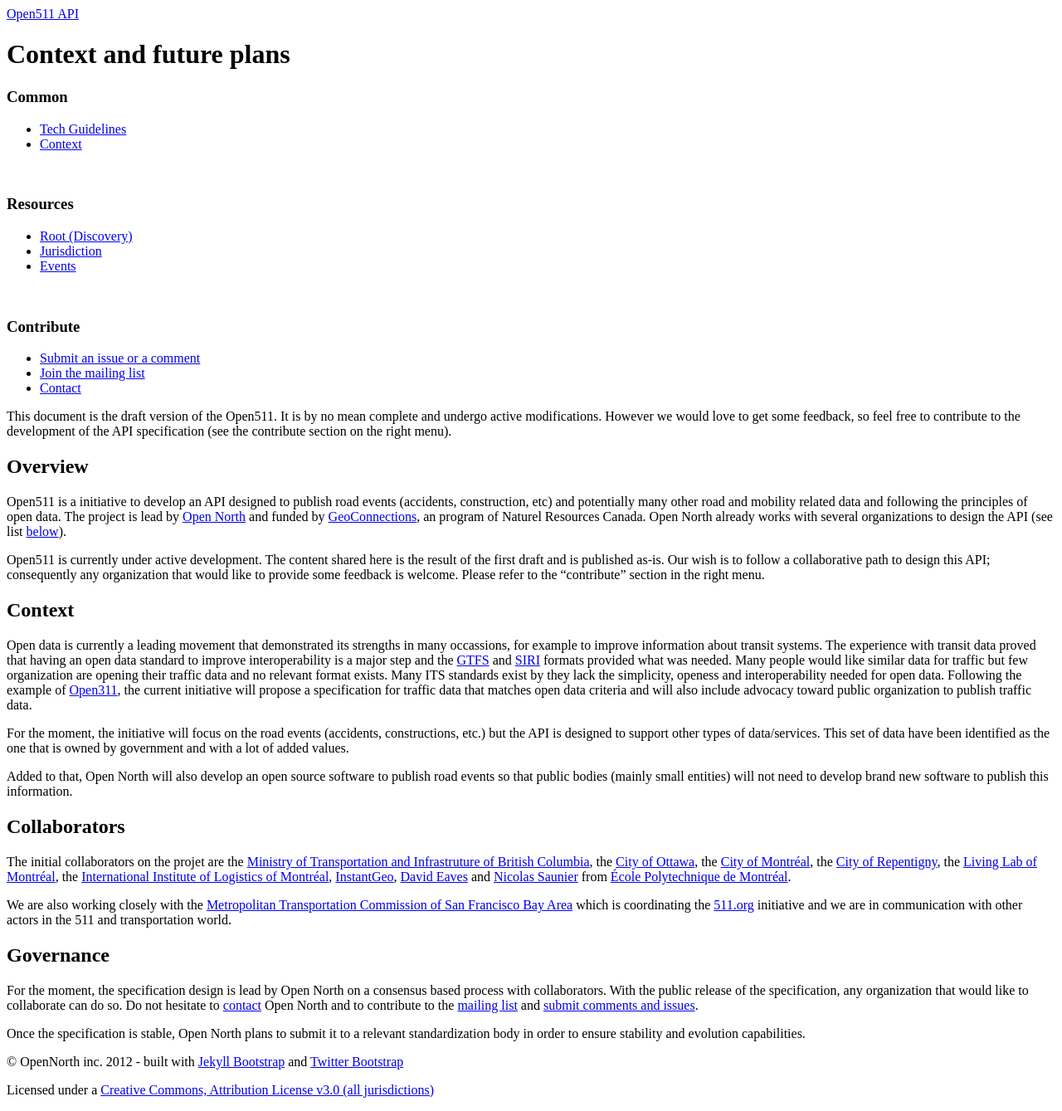
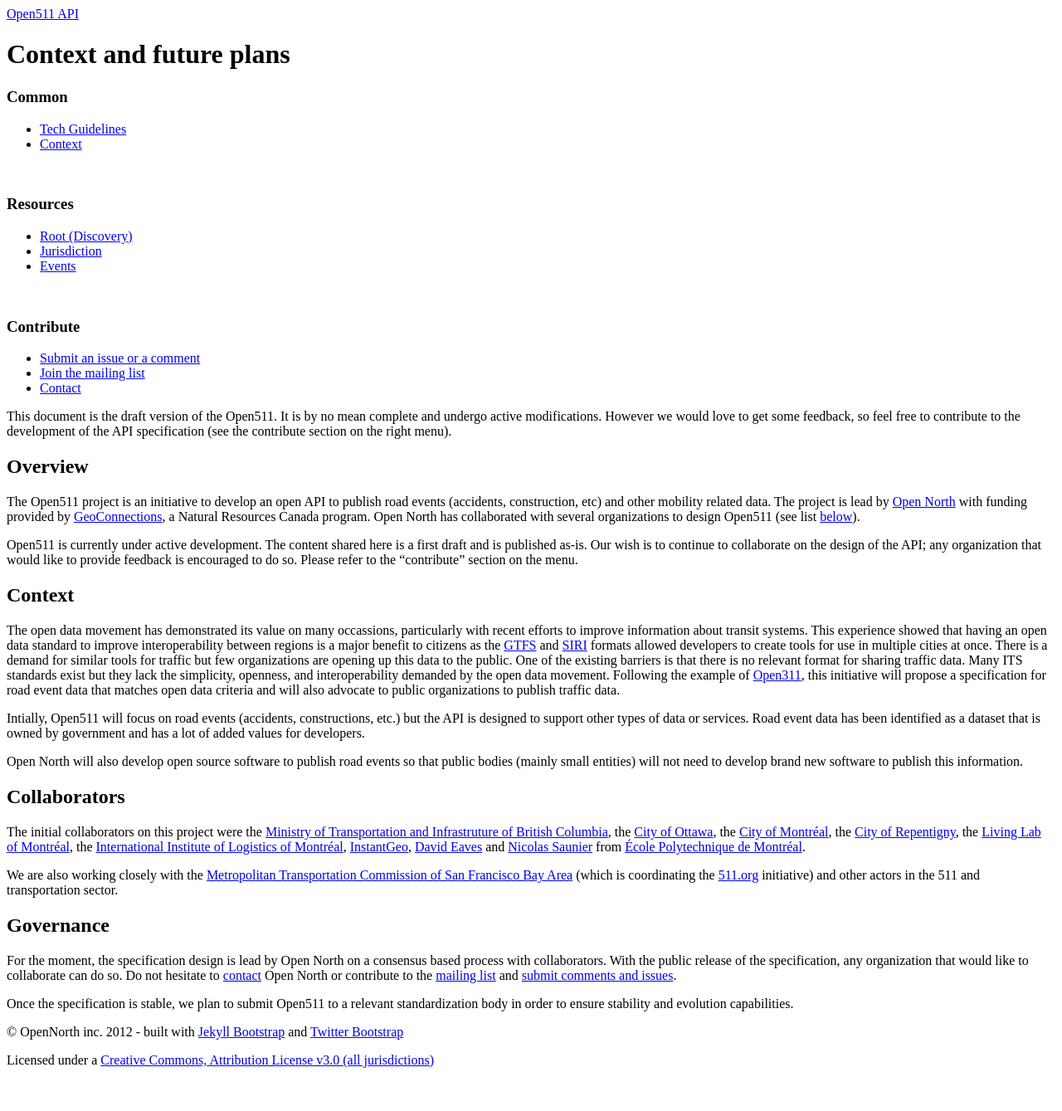
Before and after one commit to open511/Open511API, a Jekyll site: the page built from context.md, in a window 1280 px wide. Shown: the whole page at 83% size. Built offline with Jekyll 4.4.1, drawn with Linux system fonts in a browser that asks for light colours; nearby versions of some CDN libraries; after the commit the page ends 1303 px from its top, so only the background shows below that.

Commit message:
edited context

```diff
--- a/context.md
+++ b/context.md
@@ -9,27 +9,27 @@
 
 ## Overview {#overview}
 
-Open511 is a initiative to develop an API designed to publish road events (accidents, construction, etc) and potentially many other road and mobility related data and following the principles of open data. The project is lead by [Open North](http://opennorth.ca) and funded by [GeoConnections](http://geoconnections.nrcan.gc.ca/), an program of Naturel Resources Canada. Open North already works with several organizations to design the API (see list [below](#collaborators)).
+The Open511 project is an initiative to develop an open API to publish road events (accidents, construction, etc) and other mobility related data. The project is lead by [Open North](http://opennorth.ca) with funding provided by [GeoConnections](http://geoconnections.nrcan.gc.ca/), a  Natural Resources Canada program. Open North has collaborated with several organizations to design Open511 (see list [below](#collaborators)).
 
-Open511 is currently under active development. The content shared here is the result of the first draft and is published as-is. Our wish is to follow a collaborative path to design this API; consequently any organization that would like to provide some feedback is welcome. Please refer to the "contribute" section in the right menu.
+Open511 is currently under active development. The content shared here is a first draft and is published as-is. Our wish is to continue to collaborate on the design of the API; any organization that would like to provide feedback is encouraged to do so. Please refer to the "contribute" section on the menu.
 
 ## Context {#context}
 
-Open data is currently a leading movement that demonstrated its strengths in many occassions, for example to improve information about transit systems. The experience with transit data proved that having an open data standard to improve interoperability is a major step and the [GTFS](https://developers.google.com/transit/gtfs/) and [SIRI](http://www.kizoom.com/standards/siri/overview.htm) formats provided what was needed. Many people would like similar data for traffic but few organization are opening their traffic data and no relevant format exists. Many ITS standards exist by they lack the simplicity, openess and interoperability needed for open data. Following the example of [Open311](http://open311.org/), the current initiative will propose a specification for traffic data that matches open data criteria and will also include advocacy toward public organization to publish traffic data.
+The open data movement has demonstrated its value on many occassions, particularly with recent efforts to improve information about transit systems. This experience showed that having an open data standard to improve interoperability between regions is a major benefit to citizens as the [GTFS](https://developers.google.com/transit/gtfs/) and [SIRI](http://www.kizoom.com/standards/siri/overview.htm) formats allowed developers to create tools for use in multiple cities at once. There is a demand for similar tools for traffic but few organizations are opening up this data to the public. One of the existing barriers is that there is no relevant format for sharing traffic data. Many ITS standards exist but they lack the simplicity, openness, and interoperability demanded by the open data movement. Following the example of [Open311](http://open311.org/), this initiative will propose a specification for road event data that matches open data criteria and will also advocate to public organizations to publish traffic data.
 
-For the moment, the initiative will focus on the road events (accidents, constructions, etc.) but the API is designed to support other types of data/services. This set of data have been identified as the one that is owned by government and with a lot of added values.
+Intially, Open511 will focus on road events (accidents, constructions, etc.) but the API is designed to support other types of data or services. Road event data has been identified as a dataset that is owned by government and has a lot of added values for developers.
 
-Added to that, Open North will also develop an open source software to publish road events so that public bodies (mainly small entities) will not need to develop brand new software to publish this information.
+Open North will also develop open source software to publish road events so that public bodies (mainly small entities) will not need to develop brand new software to publish this information.
 
 ## Collaborators {#collaborators}
 
-The initial collaborators on the projet are the [Ministry of Transportation and Infrastruture of British Columbia](http://www.gov.bc.ca/tran/), the [City of Ottawa](http://ottawa.ca/), the [City of Montréal](http://ville.montreal.qc.ca/), the [City of Repentigny](http://www.ville.repentigny.qc.ca/), the [Living Lab of Montréal](http://www.livinglabmontreal.org/), the [International Institute of Logistics of Montréal](http://www.iilm.ca/), [InstantGeo](http://www.instantgeo.com/), [David Eaves](http://eaves.ca/) and [Nicolas Saunier](http://n.saunier.free.fr/saunier/) from [École Polytechnique de Montréal](http://www.polymtl.ca/).
+The initial collaborators on this project were the [Ministry of Transportation and Infrastruture of British Columbia](http://www.gov.bc.ca/tran/), the [City of Ottawa](http://ottawa.ca/), the [City of Montréal](http://ville.montreal.qc.ca/), the [City of Repentigny](http://www.ville.repentigny.qc.ca/), the [Living Lab of Montréal](http://www.livinglabmontreal.org/), the [International Institute of Logistics of Montréal](http://www.iilm.ca/), [InstantGeo](http://www.instantgeo.com/), [David Eaves](http://eaves.ca/) and [Nicolas Saunier](http://n.saunier.free.fr/saunier/) from [École Polytechnique de Montréal](http://www.polymtl.ca/).
 
-We are also working closely with the [Metropolitan Transportation Commission of San Francisco Bay Area](http://www.mtc.ca.gov/) which is coordinating the [511.org](http://511.org/) initiative and we are in communication with other actors in the 511 and transportation world.
+We are also working closely with the [Metropolitan Transportation Commission of San Francisco Bay Area](http://www.mtc.ca.gov/) (which is coordinating the [511.org](http://511.org/) initiative) and other actors in the 511 and transportation sector.
 
 
 ## Governance {#governance}
 
-For the moment, the specification design is lead by Open North on a consensus based process with collaborators. With the public release of the specification, any organization that would like to collaborate can do so. Do not hesitate to [contact](mailto:open511@opennorth.ca) Open North and to contribute to the [mailing list](https://groups.google.com/forum/?fromgroups#!forum/open511) and [submit comments and issues](https://github.com/opennorth/Open511API/issues).
+For the moment, the specification design is lead by Open North on a consensus based process with collaborators. With the public release of the specification, any organization that would like to collaborate can do so. Do not hesitate to [contact](mailto:open511@opennorth.ca) Open North or contribute to the [mailing list](https://groups.google.com/forum/?fromgroups#!forum/open511) and [submit comments and issues](https://github.com/opennorth/Open511API/issues).
 
-Once the specification is stable, Open North plans to submit it to a relevant standardization body in order to ensure stability and evolution capabilities.
+Once the specification is stable, we plan to submit Open511 to a relevant standardization body in order to ensure stability and evolution capabilities.
```
